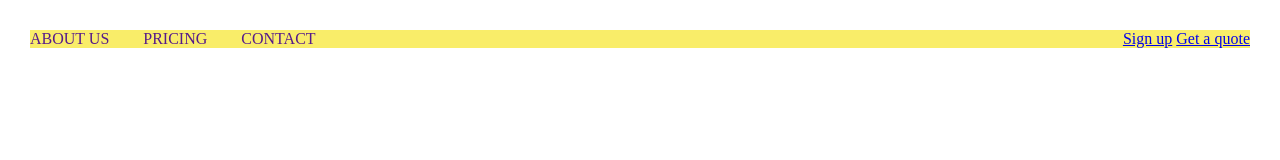
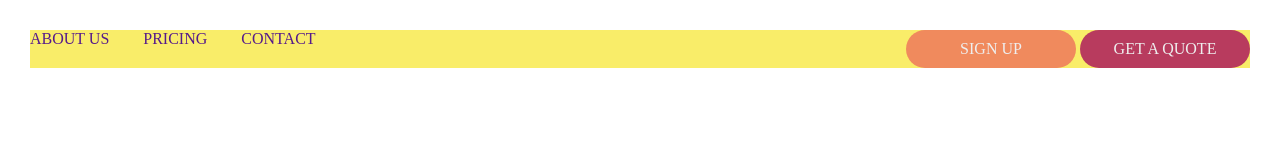
Before and after one commit to permatarizki/learning1, a website: page index.html in a window 1280 px wide. Drawn offline with Linux system fonts and the light colour scheme.

Commit message:
add button color and inline block

```diff
--- a/index.html
+++ b/index.html
@@ -12,9 +12,9 @@
         <li><a href="">Pricing</a> </li>
         <li><a href="">Contact</a> </li>
       </ul>
-      <div class="button">
+      <div class="buttons">
         <a class="btn-main" href="#">Sign up</a>
-        <a class="btn-main" href="#">Get a quote</a>
+        <a class="btn-hot" href="#">Get a quote</a>
       </div>
     </nav>
   </body>
--- a/sass/main.scss
+++ b/sass/main.scss
@@ -8,6 +8,9 @@ $color-secondary: #f08a5d;
 $color-tertiary: #b83b5e;
 
 $color-text-dark: #555555;
+$color-text-light: #eee;
+
+$width-button: 150px;
 
 nav {
   margin: 30px;
@@ -31,12 +34,43 @@ nav {
     a:link{
       text-decoration: none;
       text-transform: uppercase;
-      color: $color-text-dark;
+      //color: $color-text-dark;
     }
 
   }
 }
 
-.button{
+.buttons{
   float: right;
 }
+
+.btn-main:link,
+.btn-hot:link {
+  padding: 10px;
+  display: inline-block;
+  text-align: center;
+  border-radius: 100px;
+  text-decoration: none;
+  text-transform: uppercase;
+  width: $width-button;
+}
+
+.btn-main{
+  &:link{
+    background-color: $color-secondary;
+  }
+  &:hover{
+    background-color: darken($color-secondary, 15%);
+  }
+  color: $color-text-light;
+}
+
+.btn-hot{
+  &:link{
+    background-color: $color-tertiary;
+  }
+  &:hover{
+    background-color: lighten($color-tertiary, 15%);
+  }
+  color: $color-text-light;
+}
```
Also changed, not shown: css/style.css.
